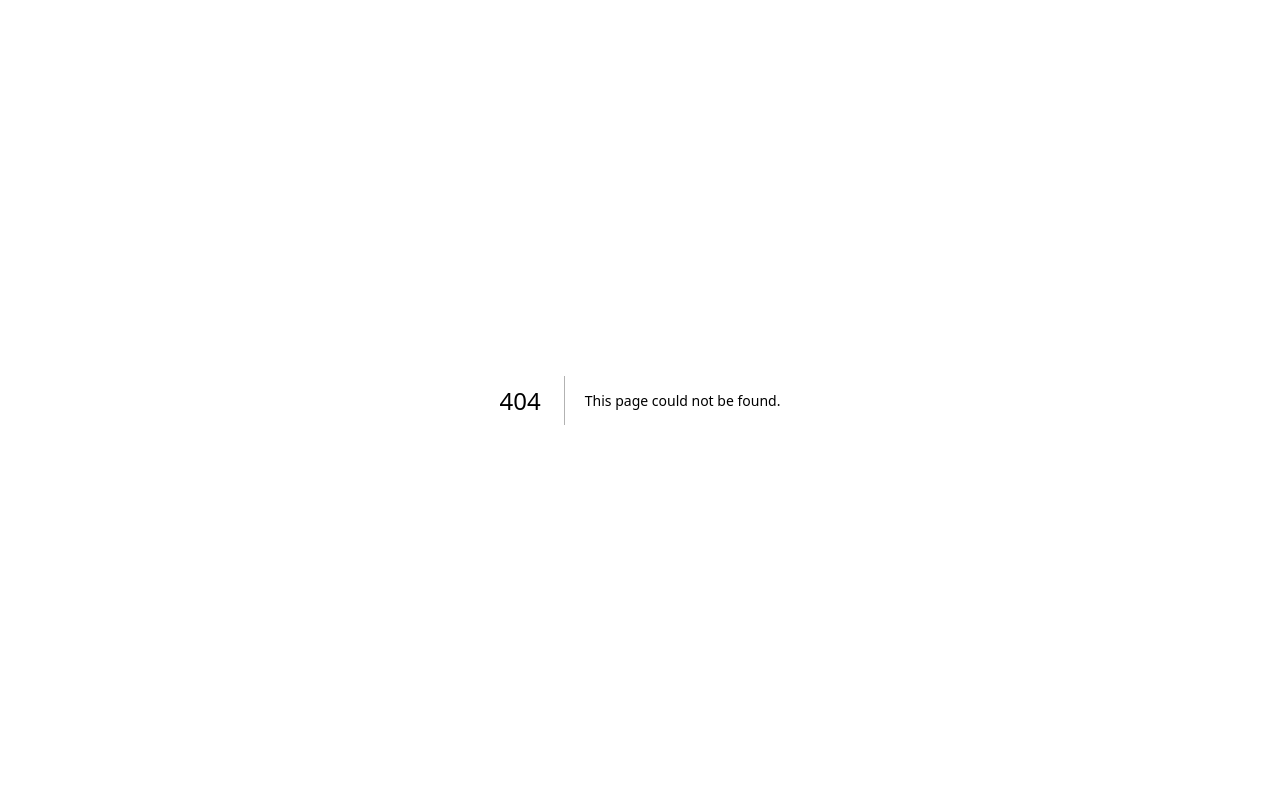
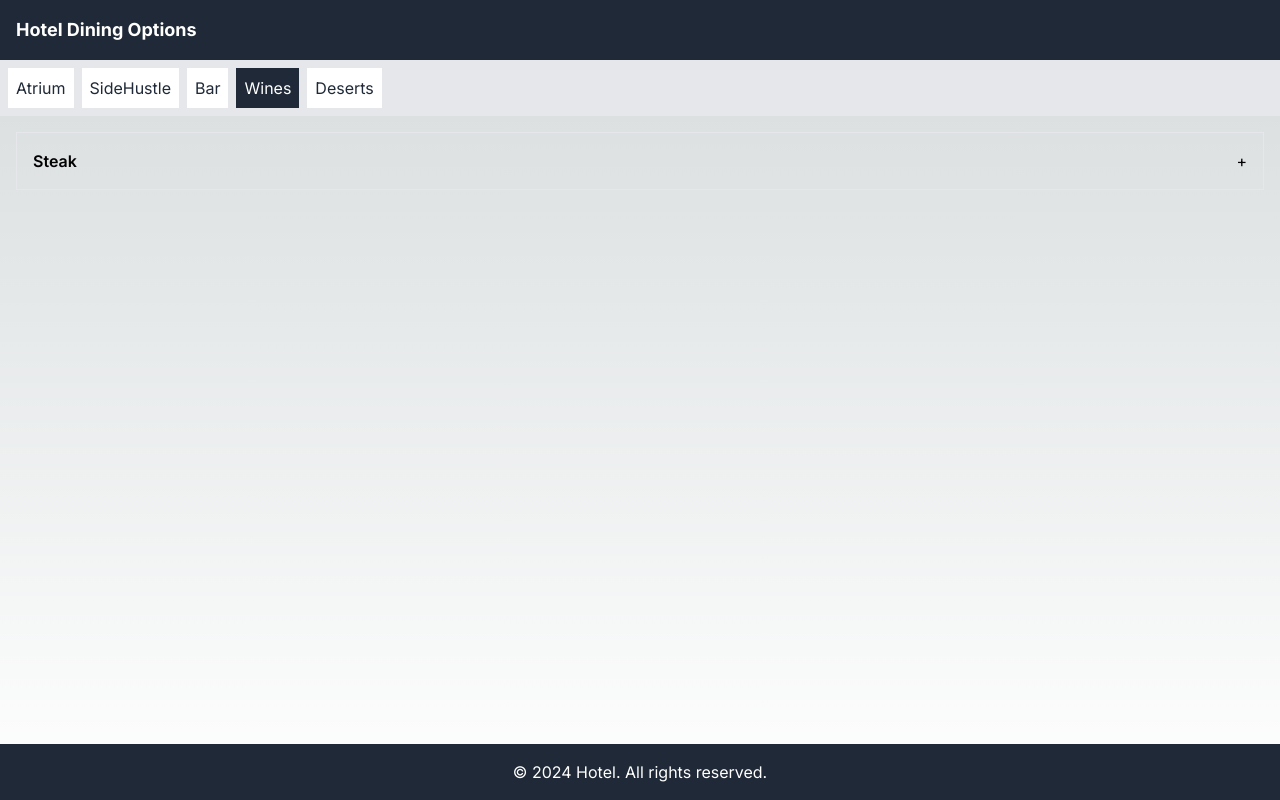
Before and after one commit to rubikdeveloper/irdmenu, a Next.js app: page /wines in a window 1280 px wide. Before the commit this address had no page. Built offline with nearby package versions, Linux system fonts and the light colour scheme.

Commit message:
first drage, added all tabs, sample items, sample search bar, still a draft

```diff
--- /dev/null
+++ b/app/atrium/page.tsx
@@ -0,0 +1,21 @@
+import MenuItem from "../components/MenuItem";
+
+const atriumMenu = [
+  {
+    name: "Steak",
+    description: "Juicy grilled steak",
+    cookingMethod: "Grilled",
+    allergens: ["none"],
+  },
+  // Add more items as necessary
+];
+
+export default function AtriumPage() {
+  return (
+    <div className="p-4">
+      {atriumMenu.map((item) => (
+        <MenuItem key={item.name} item={item} />
+      ))}
+    </div>
+  );
+}
--- /dev/null
+++ b/app/bar/page.tsx
@@ -0,0 +1,21 @@
+import MenuItem from "../components/MenuItem";
+
+const atriumMenu = [
+  {
+    name: "Steak",
+    description: "Juicy grilled steak",
+    cookingMethod: "Grilled",
+    allergens: ["none"],
+  },
+  // Add more items as necessary
+];
+
+export default function AtriumPage() {
+  return (
+    <div className="p-4">
+      {atriumMenu.map((item) => (
+        <MenuItem key={item.name} item={item} />
+      ))}
+    </div>
+  );
+}
--- /dev/null
+++ b/app/components/Header.tsx
@@ -0,0 +1,11 @@
+"use client";
+
+const Header = () => {
+  return (
+    <header className="bg-gray-800 text-white p-4">
+      <h1 className="text-lg font-bold">Hotel Dining Options</h1>
+    </header>
+  );
+};
+
+export default Header;
--- /dev/null
+++ b/app/components/MenuItem.tsx
@@ -0,0 +1,28 @@
+"use client";
+
+import { useState } from "react";
+
+const MenuItem = ({ item }) => {
+  const [expanded, setExpanded] = useState(false);
+
+  return (
+    <div className="border p-4 mb-2">
+      <div
+        className="flex justify-between items-center"
+        onClick={() => setExpanded(!expanded)}
+      >
+        <h2 className="font-semibold">{item.name}</h2>
+        <button>{expanded ? "-" : "+"}</button>
+      </div>
+      {expanded && (
+        <div className="mt-2 text-sm">
+          <p>{item.description}</p>
+          <p>Cooking method: {item.cookingMethod}</p>
+          <p>Allergens: {item.allergens.join(", ")}</p>
+        </div>
+      )}
+    </div>
+  );
+};
+
+export default MenuItem;
--- /dev/null
+++ b/app/components/Tabs.tsx
@@ -0,0 +1,34 @@
+"use client"; // This makes the component a client component
+
+import Link from "next/link";
+import { usePathname } from "next/navigation";
+
+const tabs = [
+  { name: "Atrium", path: "/atrium" },
+  { name: "SideHustle", path: "/sidehustle" },
+  { name: "Bar", path: "/bar" },
+  { name: "Wines", path: "/wines" },
+  { name: "Deserts", path: "/deserts" }, // Adjust the path as needed
+];
+
+export default function Tabs() {
+  const pathname = usePathname();
+
+  return (
+    <div className="flex p-2 space-x-2 bg-gray-200">
+      {tabs.map((tab) => (
+        <Link key={tab.name} href={tab.path} legacyBehavior>
+          <a
+            className={`p-2 ${
+              pathname === tab.path
+                ? "text-white bg-gray-800"
+                : "text-gray-800 bg-white"
+            }`}
+          >
+            {tab.name}
+          </a>
+        </Link>
+      ))}
+    </div>
+  );
+}
--- /dev/null
+++ b/app/deserts/page.tsx
@@ -0,0 +1,21 @@
+import MenuItem from "../components/MenuItem";
+
+const atriumMenu = [
+  {
+    name: "Steak",
+    description: "Juicy grilled steak",
+    cookingMethod: "Grilled",
+    allergens: ["none"],
+  },
+  // Add more items as necessary
+];
+
+export default function AtriumPage() {
+  return (
+    <div className="p-4">
+      {atriumMenu.map((item) => (
+        <MenuItem key={item.name} item={item} />
+      ))}
+    </div>
+  );
+}
--- a/app/layout.tsx
+++ b/app/layout.tsx
@@ -1,22 +1,34 @@
 import type { Metadata } from "next";
 import { Inter } from "next/font/google";
 import "./globals.css";
+import Tabs from "./components/Tabs";
 
 const inter = Inter({ subsets: ["latin"] });
 
 export const metadata: Metadata = {
-  title: "Create Next App",
-  description: "Generated by create next app",
+  title: "Hotel Menu",
+  description: "Explore the dining options available at our hotel",
 };
 
 export default function RootLayout({
   children,
-}: Readonly<{
+}: {
   children: React.ReactNode;
-}>) {
+}) {
   return (
     <html lang="en">
-      <body className={inter.className}>{children}</body>
+      <body className={inter.className}>
+        <div className="min-h-screen flex flex-col">
+          <header className="bg-gray-800 text-white p-4">
+            <h1 className="text-lg font-bold">Hotel Dining Options</h1>
+          </header>
+          <Tabs />
+          <main className="flex-1">{children}</main>
+          <footer className="bg-gray-800 text-white p-4 text-center">
+            &copy; 2024 Hotel. All rights reserved.
+          </footer>
+        </div>
+      </body>
     </html>
   );
 }
--- a/app/page.tsx
+++ b/app/page.tsx
@@ -1,113 +1,145 @@
-import Image from "next/image";
+"use client";
+import { useState } from "react";
+
+type MenuItemType = {
+  name: string;
+  description: string;
+  cookingMethod: string;
+  allergens: string[];
+};
+
+const mostSoldItems: MenuItemType[] = [
+  {
+    name: "Classic Burger",
+    description: "Juicy grilled beef burger with lettuce, tomato, and cheese.",
+    cookingMethod: "Grilled",
+    allergens: ["gluten", "dairy"],
+  },
+  {
+    name: "Caesar Salad",
+    description:
+      "Crisp romaine lettuce with Caesar dressing, croutons, and Parmesan cheese.",
+    cookingMethod: "Fresh",
+    allergens: ["dairy"],
+  },
+  {
+    name: "Margherita Pizza",
+    description: "Traditional pizza with tomato, mozzarella, and basil.",
+    cookingMethod: "Baked",
+    allergens: ["gluten", "dairy"],
+  },
+  {
+    name: "Chicken Alfredo",
+    description: "Creamy Alfredo pasta with grilled chicken.",
+    cookingMethod: "Boiled",
+    allergens: ["gluten", "dairy"],
+  },
+  {
+    name: "Grilled Salmon",
+    description: "Fresh salmon fillet grilled to perfection.",
+    cookingMethod: "Grilled",
+    allergens: ["fish"],
+  },
+  {
+    name: "Beef Tacos",
+    description: "Soft tacos filled with seasoned beef, lettuce, and cheese.",
+    cookingMethod: "Grilled",
+    allergens: ["gluten", "dairy"],
+  },
+  {
+    name: "Vegetable Stir-fry",
+    description: "Mixed vegetables stir-fried with soy sauce.",
+    cookingMethod: "Stir-fried",
+    allergens: ["soy"],
+  },
+  {
+    name: "BBQ Ribs",
+    description: "Slow-cooked ribs with BBQ sauce.",
+    cookingMethod: "Slow-cooked",
+    allergens: ["none"],
+  },
+  {
+    name: "Greek Salad",
+    description: "Salad with tomatoes, cucumbers, olives, and feta cheese.",
+    cookingMethod: "Fresh",
+    allergens: ["dairy"],
+  },
+  {
+    name: "Chocolate Cake",
+    description: "Rich chocolate cake with a smooth chocolate ganache.",
+    cookingMethod: "Baked",
+    allergens: ["gluten", "dairy"],
+  },
+];
+
+type MenuItemProps = {
+  item: MenuItemType;
+  isExpanded: boolean;
+  toggleExpand: (itemName: string) => void;
+};
+
+const MenuItem = ({ item, isExpanded, toggleExpand }: MenuItemProps) => {
+  return (
+    <div className="border p-4 mb-4 w-full md:w-1/2 lg:w-1/3">
+      <div
+        className="flex justify-between items-center cursor-pointer"
+        onClick={() => toggleExpand(item.name)}
+      >
+        <h2 className="font-semibold">{item.name}</h2>
+        <button className="text-xl">{isExpanded ? "-" : "+"}</button>
+      </div>
+      {isExpanded && (
+        <div className="mt-2 text-sm">
+          <p>{item.description}</p>
+          <p>Cooking method: {item.cookingMethod}</p>
+          <p>Allergens: {item.allergens.join(", ")}</p>
+        </div>
+      )}
+    </div>
+  );
+};
 
 export default function Home() {
+  const [expandedItems, setExpandedItems] = useState<{
+    [key: string]: boolean;
+  }>({});
+  const [searchTerm, setSearchTerm] = useState("");
+
+  const toggleExpand = (itemName: string) => {
+    setExpandedItems((prev) => ({
+      ...prev,
+      [itemName]: !prev[itemName],
+    }));
+  };
+
+  const filteredItems = mostSoldItems.filter(
+    (item) =>
+      item.name.toLowerCase().includes(searchTerm.toLowerCase()) ||
+      item.description.toLowerCase().includes(searchTerm.toLowerCase())
+  );
+
   return (
     <main className="flex min-h-screen flex-col items-center justify-between p-24">
-      <div className="z-10 w-full max-w-5xl items-center justify-between font-mono text-sm lg:flex">
-        <p className="fixed left-0 top-0 flex w-full justify-center border-b border-gray-300 bg-gradient-to-b from-zinc-200 pb-6 pt-8 backdrop-blur-2xl dark:border-neutral-800 dark:bg-zinc-800/30 dark:from-inherit lg:static lg:w-auto  lg:rounded-xl lg:border lg:bg-gray-200 lg:p-4 lg:dark:bg-zinc-800/30">
-          Get started by editing&nbsp;
-          <code className="font-mono font-bold">app/page.tsx</code>
-        </p>
-        <div className="fixed bottom-0 left-0 flex h-48 w-full items-end justify-center bg-gradient-to-t from-white via-white dark:from-black dark:via-black lg:static lg:size-auto lg:bg-none">
-          <a
-            className="pointer-events-none flex place-items-center gap-2 p-8 lg:pointer-events-auto lg:p-0"
-            href="https://vercel.com?utm_source=create-next-app&utm_medium=appdir-template&utm_campaign=create-next-app"
-            target="_blank"
-            rel="noopener noreferrer"
-          >
-            By{" "}
-            <Image
-              src="/vercel.svg"
-              alt="Vercel Logo"
-              className="dark:invert"
-              width={100}
-              height={24}
-              priority
-            />
-          </a>
-        </div>
-      </div>
-
-      <div className="relative z-[-1] flex place-items-center before:absolute before:h-[300px] before:w-full before:-translate-x-1/2 before:rounded-full before:bg-gradient-radial before:from-white before:to-transparent before:blur-2xl before:content-[''] after:absolute after:-z-20 after:h-[180px] after:w-full after:translate-x-1/3 after:bg-gradient-conic after:from-sky-200 after:via-blue-200 after:blur-2xl after:content-[''] before:dark:bg-gradient-to-br before:dark:from-transparent before:dark:to-blue-700 before:dark:opacity-10 after:dark:from-sky-900 after:dark:via-[#0141ff] after:dark:opacity-40 sm:before:w-[480px] sm:after:w-[240px] before:lg:h-[360px]">
-        <Image
-          className="relative dark:drop-shadow-[0_0_0.3rem_#ffffff70] dark:invert"
-          src="/next.svg"
-          alt="Next.js Logo"
-          width={180}
-          height={37}
-          priority
-        />
-      </div>
-
-      <div className="mb-32 grid text-center lg:mb-0 lg:w-full lg:max-w-5xl lg:grid-cols-4 lg:text-left">
-        <a
-          href="https://nextjs.org/docs?utm_source=create-next-app&utm_medium=appdir-template&utm_campaign=create-next-app"
-          className="group rounded-lg border border-transparent px-5 py-4 transition-colors hover:border-gray-300 hover:bg-gray-100 hover:dark:border-neutral-700 hover:dark:bg-neutral-800/30"
-          target="_blank"
-          rel="noopener noreferrer"
-        >
-          <h2 className="mb-3 text-2xl font-semibold">
-            Docs{" "}
-            <span className="inline-block transition-transform group-hover:translate-x-1 motion-reduce:transform-none">
-              -&gt;
-            </span>
-          </h2>
-          <p className="m-0 max-w-[30ch] text-sm opacity-50">
-            Find in-depth information about Next.js features and API.
-          </p>
-        </a>
-
-        <a
-          href="https://nextjs.org/learn?utm_source=create-next-app&utm_medium=appdir-template-tw&utm_campaign=create-next-app"
-          className="group rounded-lg border border-transparent px-5 py-4 transition-colors hover:border-gray-300 hover:bg-gray-100 hover:dark:border-neutral-700 hover:dark:bg-neutral-800/30"
-          target="_blank"
-          rel="noopener noreferrer"
-        >
-          <h2 className="mb-3 text-2xl font-semibold">
-            Learn{" "}
-            <span className="inline-block transition-transform group-hover:translate-x-1 motion-reduce:transform-none">
-              -&gt;
-            </span>
-          </h2>
-          <p className="m-0 max-w-[30ch] text-sm opacity-50">
-            Learn about Next.js in an interactive course with&nbsp;quizzes!
-          </p>
-        </a>
-
-        <a
-          href="https://vercel.com/templates?framework=next.js&utm_source=create-next-app&utm_medium=appdir-template&utm_campaign=create-next-app"
-          className="group rounded-lg border border-transparent px-5 py-4 transition-colors hover:border-gray-300 hover:bg-gray-100 hover:dark:border-neutral-700 hover:dark:bg-neutral-800/30"
-          target="_blank"
-          rel="noopener noreferrer"
-        >
-          <h2 className="mb-3 text-2xl font-semibold">
-            Templates{" "}
-            <span className="inline-block transition-transform group-hover:translate-x-1 motion-reduce:transform-none">
-              -&gt;
-            </span>
-          </h2>
-          <p className="m-0 max-w-[30ch] text-sm opacity-50">
-            Explore starter templates for Next.js.
-          </p>
-        </a>
-
-        <a
-          href="https://vercel.com/new?utm_source=create-next-app&utm_medium=appdir-template&utm_campaign=create-next-app"
-          className="group rounded-lg border border-transparent px-5 py-4 transition-colors hover:border-gray-300 hover:bg-gray-100 hover:dark:border-neutral-700 hover:dark:bg-neutral-800/30"
-          target="_blank"
-          rel="noopener noreferrer"
-        >
-          <h2 className="mb-3 text-2xl font-semibold">
-            Deploy{" "}
-            <span className="inline-block transition-transform group-hover:translate-x-1 motion-reduce:transform-none">
-              -&gt;
-            </span>
-          </h2>
-          <p className="m-0 max-w-[30ch] text-balance text-sm opacity-50">
-            Instantly deploy your Next.js site to a shareable URL with Vercel.
-          </p>
-        </a>
-      </div>
+      <h1 className="text-3xl font-bold mb-8">
+        Welcome to Our Hotel's Dining Options
+      </h1>
+      <input
+        type="text"
+        placeholder="Search for items..."
+        className="mb-8 p-2 border border-gray-300 rounded text-black"
+        value={searchTerm}
+        onChange={(e) => setSearchTerm(e.target.value)}
+      />
+      <section className="w-full flex flex-wrap justify-center">
+        {filteredItems.map((item) => (
+          <MenuItem
+            key={item.name}
+            item={item}
+            isExpanded={!!expandedItems[item.name]}
+            toggleExpand={toggleExpand}
+          />
+        ))}
+      </section>
     </main>
   );
 }
--- /dev/null
+++ b/app/sidehustle/page.tsx
@@ -0,0 +1,21 @@
+import MenuItem from "../components/MenuItem";
+
+const sideHustleMenu = [
+  {
+    name: "Burger",
+    description: "Classic beef burger",
+    cookingMethod: "Grilled",
+    allergens: ["gluten", "dairy"],
+  },
+  // Add more items as necessary
+];
+
+export default function SideHustlePage() {
+  return (
+    <div className="p-4">
+      {sideHustleMenu.map((item) => (
+        <MenuItem key={item.name} item={item} />
+      ))}
+    </div>
+  );
+}
--- /dev/null
+++ b/app/wines/page.tsx
@@ -0,0 +1,21 @@
+import MenuItem from "../components/MenuItem";
+
+const atriumMenu = [
+  {
+    name: "Steak",
+    description: "Juicy grilled steak",
+    cookingMethod: "Grilled",
+    allergens: ["none"],
+  },
+  // Add more items as necessary
+];
+
+export default function AtriumPage() {
+  return (
+    <div className="p-4">
+      {atriumMenu.map((item) => (
+        <MenuItem key={item.name} item={item} />
+      ))}
+    </div>
+  );
+}
--- a/package.json
+++ b/package.json
@@ -22,5 +22,6 @@
     "tailwindcss": "^3.4.1",
     "eslint": "^8",
     "eslint-config-next": "14.2.3"
-  }
+  },
+  "packageManager": "yarn@1.22.22+sha512.a6b2f7906b721bba3d67d4aff083df04dad64c399707841b7acf00f6b133b7ac24255f2652fa22ae3534329dc6180534e98d17432037ff6fd140556e2bb3137e"
 }
```
